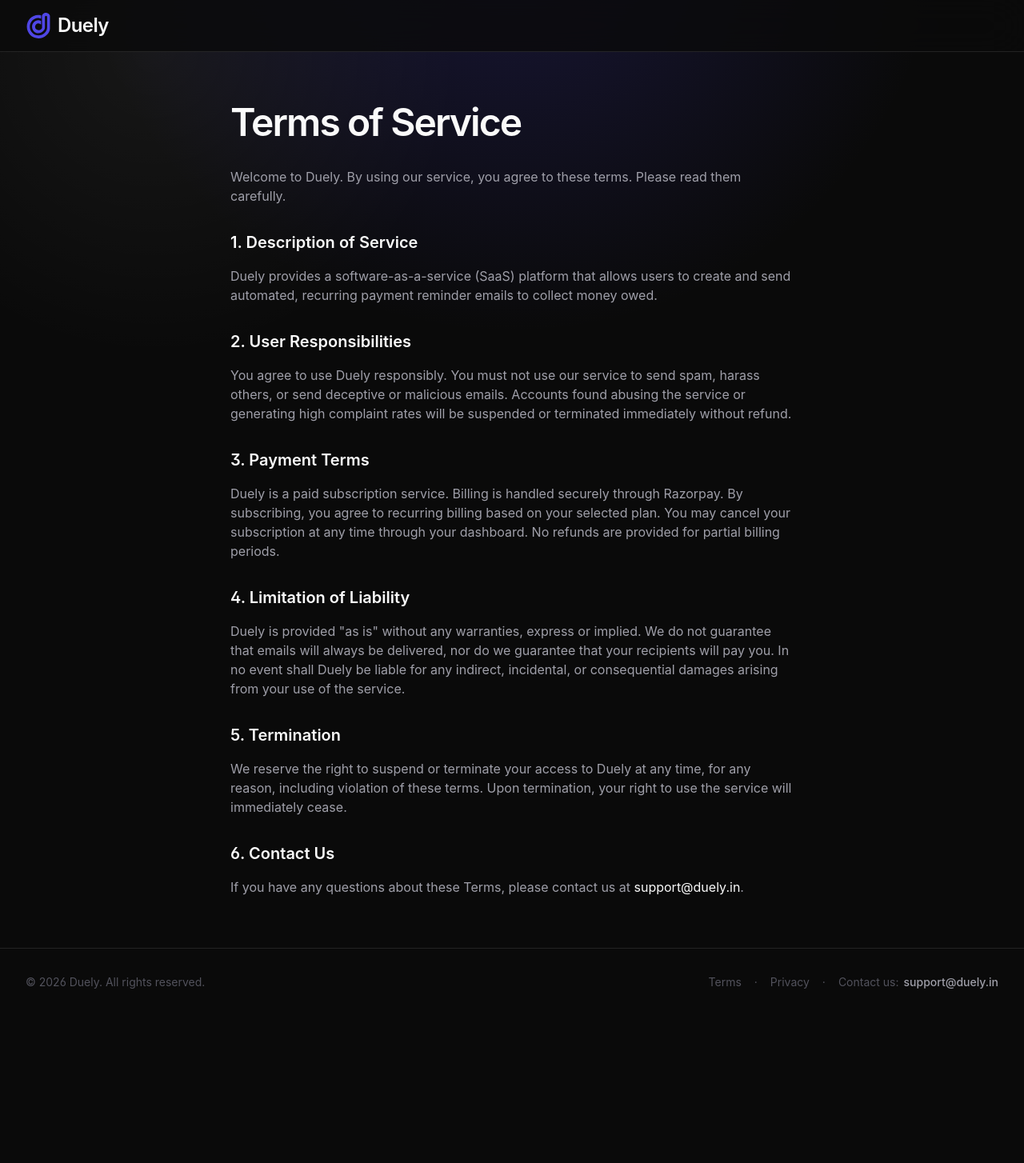
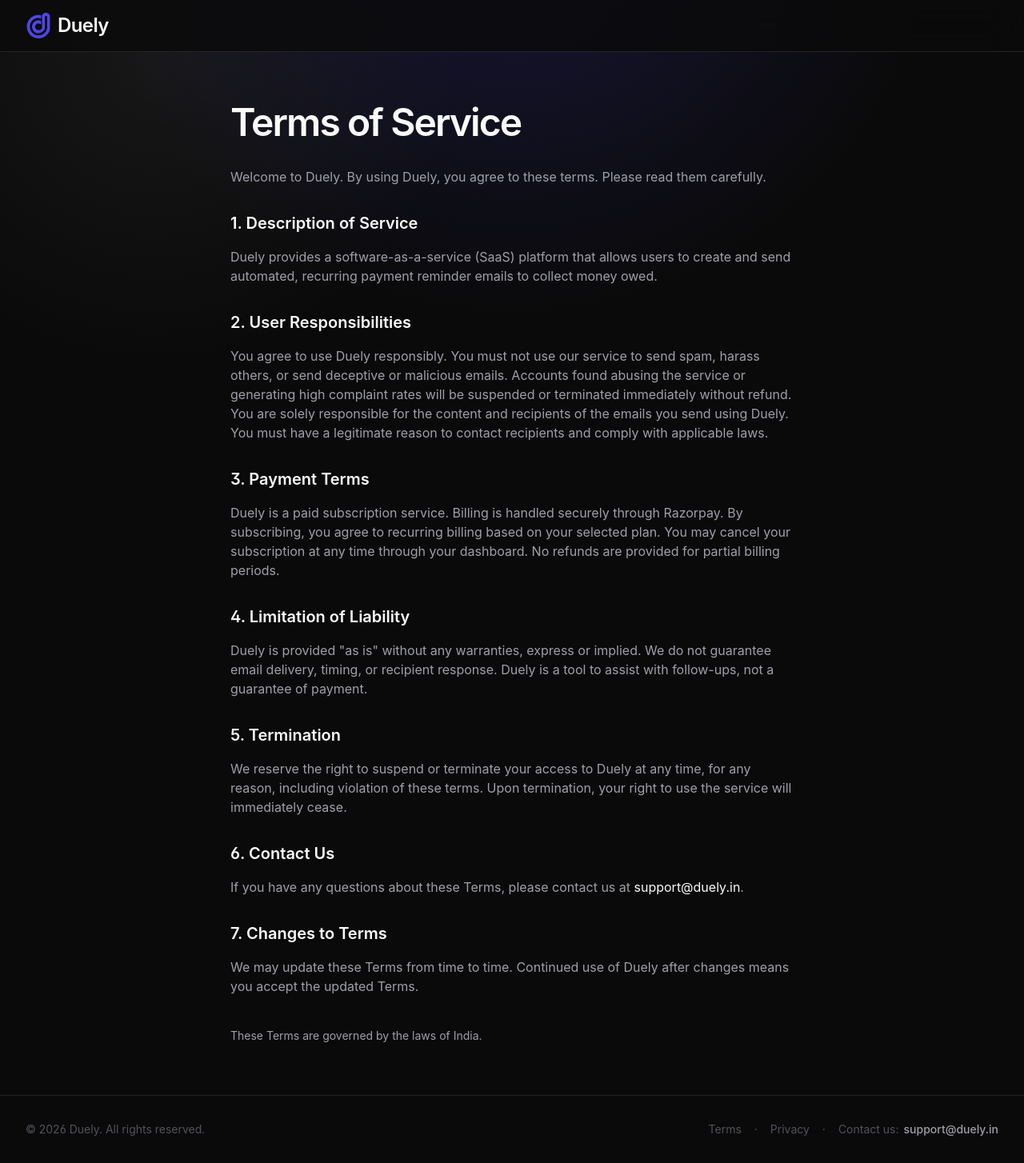
Before and after one commit to AbhishekU05/nudge, a Next.js app: page /terms in a window 1280 px wide. Shown: the whole page at 80% size. Before the commit the page ends 1270 px from the top, so only its background shows below. Built offline with nearby package versions, Linux system fonts and the light colour scheme.

Commit message:
updated terms

```diff
--- a/app/privacy/page.tsx
+++ b/app/privacy/page.tsx
@@ -39,12 +39,13 @@
                 <li><strong>Reminder Data:</strong> The recipient names, email addresses, amounts, and optional messages you enter to create reminders.</li>
                 <li><strong>Usage Data:</strong> Basic logs of how you interact with our application to help us improve the service.</li>
               </ul>
+              <p className="mt-4">We may use basic cookies or similar technologies to keep you signed in and improve the product experience.</p>
             </div>
 
             <div>
               <h2 className="text-xl font-semibold text-zinc-50 mt-8 mb-4">2. How We Use Your Data</h2>
               <p>
-                We use your data strictly to operate and maintain Duely. Specifically, we use it to authenticate you, send payment reminders on your behalf, and provide customer support. We do not sell or share your data with advertisers.
+                We use your data strictly to operate and maintain Duely. Specifically, we use it to authenticate you, send payment reminders on your behalf, and provide customer support. We do not sell or share your data with advertisers. We process reminder content only to deliver emails on your behalf. We do not use this data for advertising or profiling.
               </p>
             </div>
 
@@ -61,7 +62,7 @@
             <div>
               <h2 className="text-xl font-semibold text-zinc-50 mt-8 mb-4">4. Data Retention</h2>
               <p>
-                We retain your data for as long as your account is active. If you delete your account, we will remove your personal data and the reminder data you created from our active databases.
+                We retain your data for as long as your account is active. If you delete your account, we will delete your personal data from our active systems within a reasonable period, except where retention is required for legal or operational reasons.
               </p>
             </div>
 
--- a/app/terms/page.tsx
+++ b/app/terms/page.tsx
@@ -28,7 +28,7 @@
 
           <div className="prose prose-invert max-w-none text-zinc-400 space-y-6">
             <p>
-              Welcome to Duely. By using our service, you agree to these terms. Please read them carefully.
+              Welcome to Duely. By using Duely, you agree to these terms. Please read them carefully.
             </p>
 
             <div>
@@ -41,7 +41,7 @@
             <div>
               <h2 className="text-xl font-semibold text-zinc-50 mt-8 mb-4">2. User Responsibilities</h2>
               <p>
-                You agree to use Duely responsibly. You must not use our service to send spam, harass others, or send deceptive or malicious emails. Accounts found abusing the service or generating high complaint rates will be suspended or terminated immediately without refund.
+                You agree to use Duely responsibly. You must not use our service to send spam, harass others, or send deceptive or malicious emails. Accounts found abusing the service or generating high complaint rates will be suspended or terminated immediately without refund. You are solely responsible for the content and recipients of the emails you send using Duely. You must have a legitimate reason to contact recipients and comply with applicable laws.
               </p>
             </div>
 
@@ -55,7 +55,7 @@
             <div>
               <h2 className="text-xl font-semibold text-zinc-50 mt-8 mb-4">4. Limitation of Liability</h2>
               <p>
-                Duely is provided &quot;as is&quot; without any warranties, express or implied. We do not guarantee that emails will always be delivered, nor do we guarantee that your recipients will pay you. In no event shall Duely be liable for any indirect, incidental, or consequential damages arising from your use of the service.
+                Duely is provided &quot;as is&quot; without any warranties, express or implied. We do not guarantee email delivery, timing, or recipient response. Duely is a tool to assist with follow-ups, not a guarantee of payment.
               </p>
             </div>
 
@@ -72,6 +72,17 @@
                 If you have any questions about these Terms, please contact us at <a href="mailto:support@duely.in" className="text-zinc-50 hover:underline">support@duely.in</a>.
               </p>
             </div>
+
+            <div>
+              <h2 className="text-xl font-semibold text-zinc-50 mt-8 mb-4">7. Changes to Terms</h2>
+              <p>
+                We may update these Terms from time to time. Continued use of Duely after changes means you accept the updated Terms.
+              </p>
+            </div>
+
+            <p className="pt-4 text-sm">
+              These Terms are governed by the laws of India.
+            </p>
           </div>
         </Container>
       </main>
```
